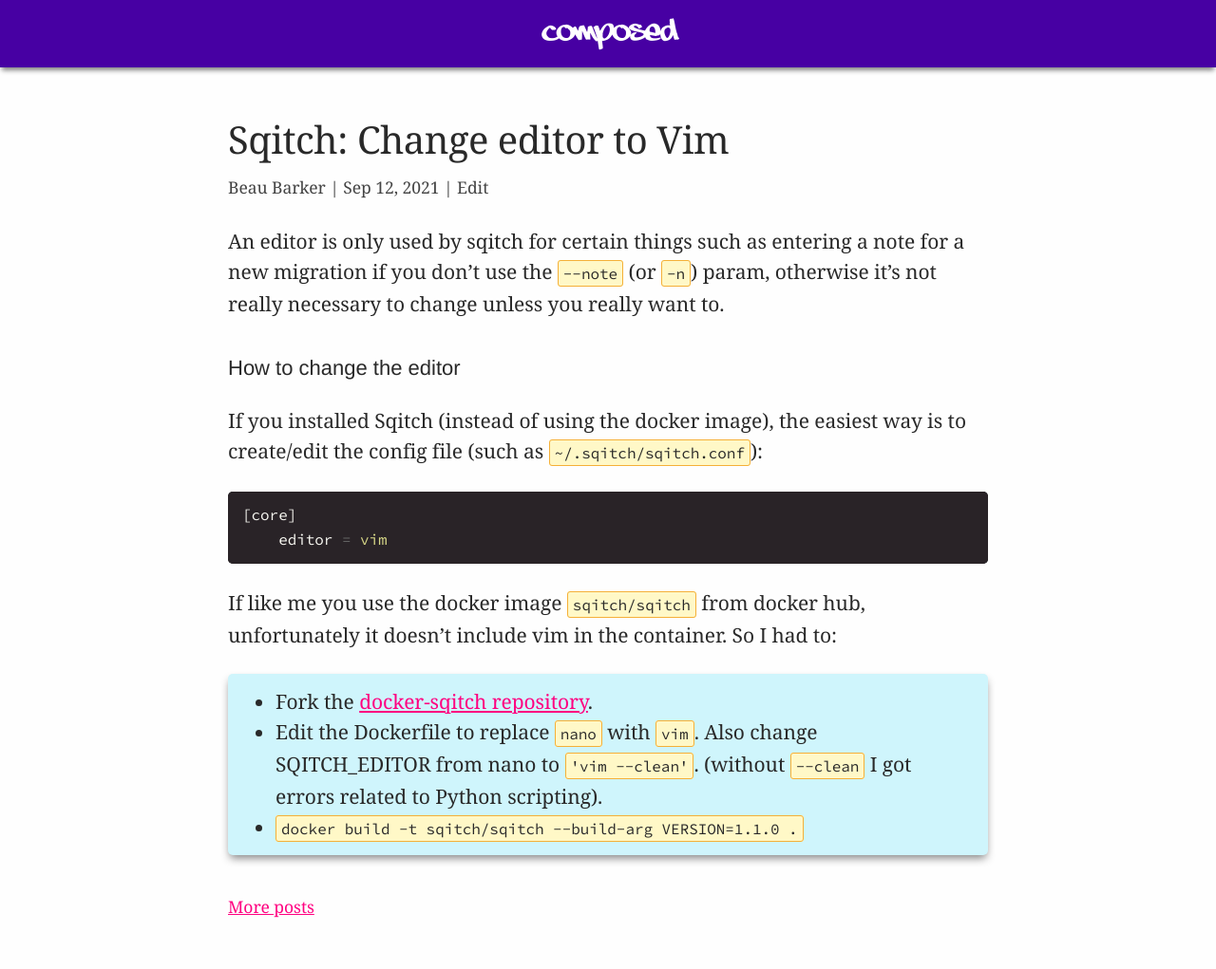
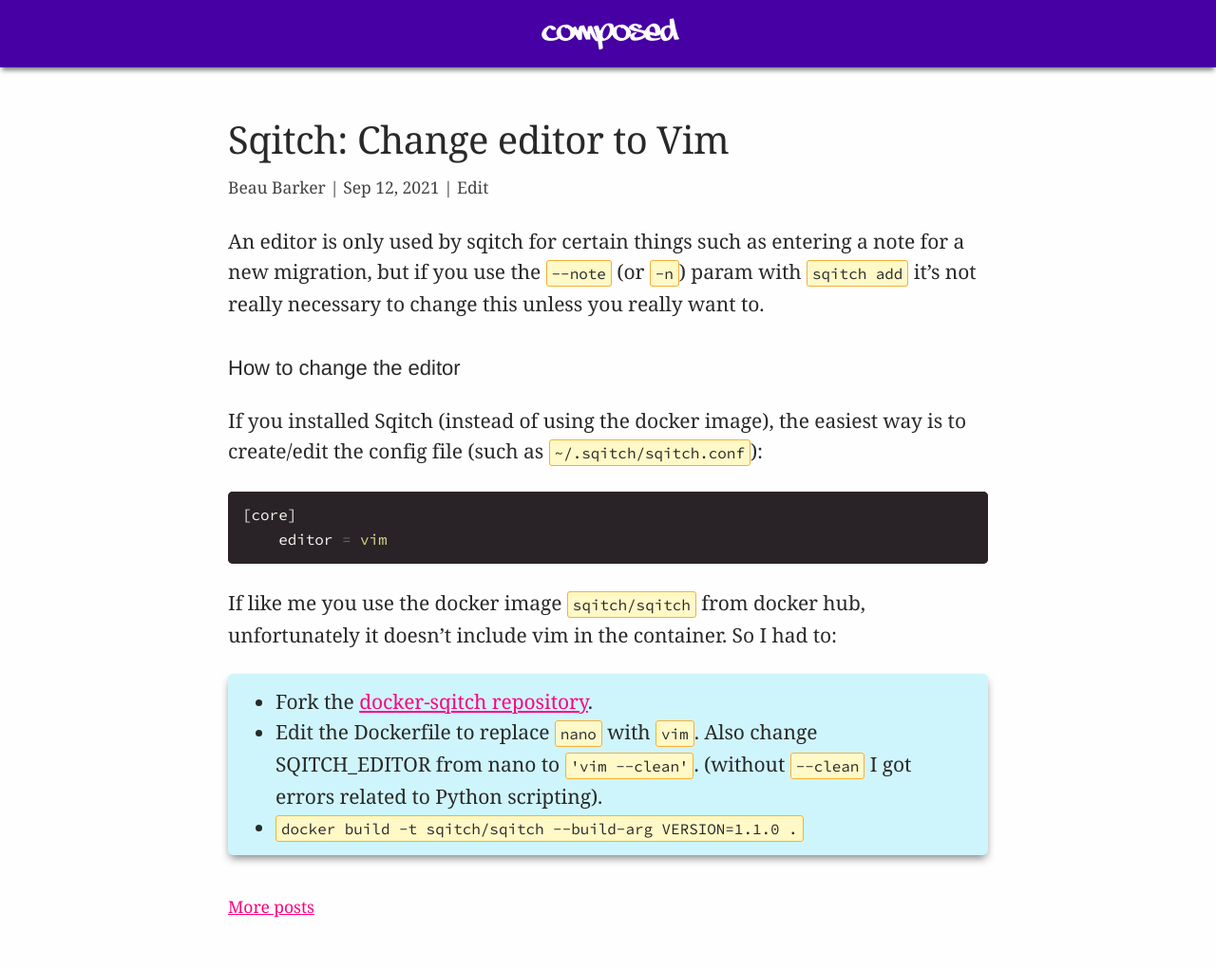
Before and after one commit to explodinglabs/explodinglabs.github.io, a Jekyll site: the page built from docs/_posts/2021-09-12-sqitch-change-editor-to-vim.markdown, in a window 1280 px wide. Shown: the whole page at 95% size. Built offline with Jekyll 4.4.1, drawn with Linux system fonts in a browser that asks for light colours.

Commit message:
Adjust sqitch post

```diff
--- a/docs/_posts/2021-09-12-sqitch-change-editor-to-vim.markdown
+++ b/docs/_posts/2021-09-12-sqitch-change-editor-to-vim.markdown
@@ -4,8 +4,8 @@
 permalink: /sqitch/change-editor-to-vim
 ---
 An editor is only used by sqitch for certain things such as entering a note for
-a new migration if you don't use the `--note` (or `-n`) param, otherwise it's
-not really necessary to change unless you really want to.
+a new migration, but if you use the `--note` (or `-n`) param with `sqitch add`
+it's not really necessary to change this unless you really want to.
 
 ## How to change the editor
 
```
